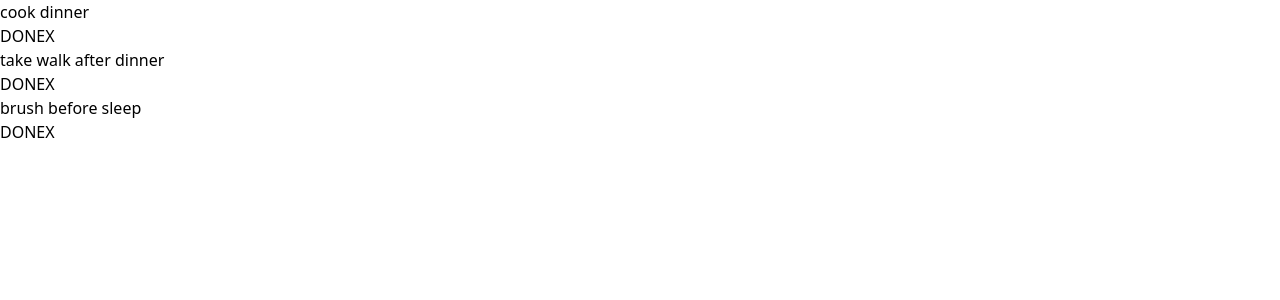
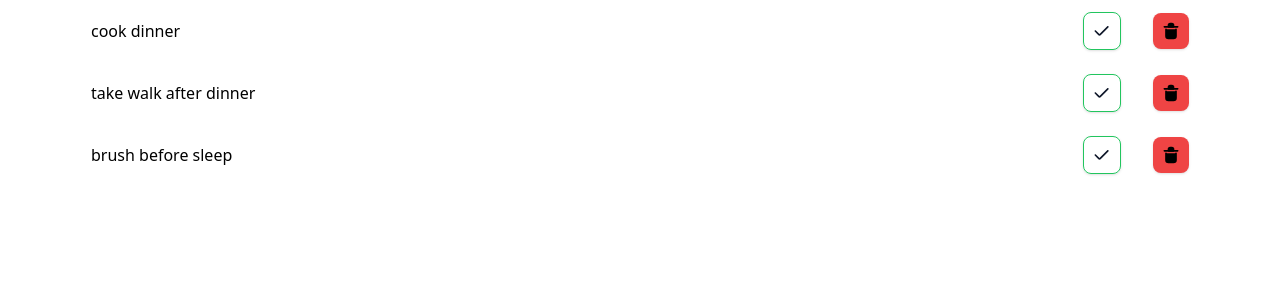
Before and after one commit to iwai-0310/taskTodo-ReTa, a React (Create React App) app: page / in a window 1280 px wide. Shown: the top 300 px of the page. Built offline with nearby package versions, Linux system fonts and the light colour scheme.

Commit message:
ADD: svg instead of button for better interface and layout change too

```diff
--- a/src/components/Task.jsx
+++ b/src/components/Task.jsx
@@ -1,17 +1,92 @@
-import React from 'react'
-import completeTask from "../App"
-const Task = ({task,index,completeTask,removeTask}) => {
+import React from "react";
+import completeTask from "../App";
+const Task = ({ task, index, completeTask, removeTask }) => {
   return (
-    <div className='task'
-    style={{textDecoration:task.taskDone ? "line-through":""}}
+    <div
+      className="w-auto h-auto flex items-center justify-center bg-pin"
+      style={{ textDecoration: task.taskDone ? "line-through" : "" }}
     >
-       {task.text}
-       <div>
-        <button onClick={()=>completeTask(index)}>DONE</button>
-        <button onClick={()=>removeTask(index)}>X</button>
-       </div>
+      <span className="w-3/4 h-auto ">{task.text}</span>
+      <div className="flex items-center justify-center">
+        {/* button with svg to mark task as done */}
+        <div className="w-auto h-auto mx-4 my-2 px-4 py-1">
+          <div className="flex-1 h-full">
+            <div
+              onClick={() => completeTask(index)}
+              className="flex items-center justify-center flex-1 h-full p-2 border border-green-500 text-white shadow rounded-lg"
+            >
+              <div className="relative">
+                <svg
+                  className="h-5 w-5 text-green-500"
+                  viewBox="0 0 24 24"
+                  xmlns="http://www.w3.org/2000/svg"
+                  fill="currentColor"
+                >
+                  <path
+                    d="M19.7071 6.29289C20.0976 6.68342 20.0976 7.31658 19.7071 7.70711L10.4142 17C9.63316 17.7811 8.36683 17.781 7.58579 17L3.29289 12.7071C2.90237 12.3166 2.90237 11.6834 3.29289 11.2929C3.68342 10.9024 4.31658 10.9024 4.70711 11.2929L9 15.5858L18.2929 6.29289C18.6834 5.90237 19.3166 5.90237 19.7071 6.29289Z"
+                    fill="#0F1729"
+                  />
+                </svg>
+              </div>
+            </div>
+          </div>
+        </div>
+        {/*button with svg to delete a task  */}
+        <div className="w-auto h-auto">
+          <div className="flex-1 h-full">
+            <div
+              onClick={() => removeTask(index)}
+              className="flex items-center justify-center flex-1 h-full p-2 bg-red-500 text-white shadow rounded-lg"
+            >
+              <div className="relative">
+                <svg
+                  className="h-5 w-5 text-green-500"
+                  viewBox="0 0 24 24"
+                  xmlns="http://www.w3.org/2000/svg"
+                >
+                  <path
+                    d="M10 12V17"
+                    stroke="#000000"
+                    stroke-width="2"
+                    stroke-linecap="round"
+                    stroke-linejoin="round"
+                  />
+                  <path
+                    d="M14 12V17"
+                    stroke="#000000"
+                    stroke-width="2"
+                    stroke-linecap="round"
+                    stroke-linejoin="round"
+                  />
+                  <path
+                    d="M4 7H20"
+                    stroke="#000000"
+                    stroke-width="2"
+                    stroke-linecap="round"
+                    stroke-linejoin="round"
+                  />
+                  <path
+                    d="M6 10V18C6 19.6569 7.34315 21 9 21H15C16.6569 21 18 19.6569 18 18V10"
+                    stroke="#000000"
+                    stroke-width="2"
+                    stroke-linecap="round"
+                    stroke-linejoin="round"
+                  />
+                  <path
+                    d="M9 5C9 3.89543 9.89543 3 11 3H13C14.1046 3 15 3.89543 15 5V7H9V5Z"
+                    stroke="#000000"
+                    stroke-width="2"
+                    stroke-linecap="round"
+                    stroke-linejoin="round"
+                  />
+                </svg>
+              </div>
+            </div>
+          </div>
+        </div>
+      </div>
     </div>
-  )
-}
+  );
+};
 
-export default Task
+export default Task;
```
